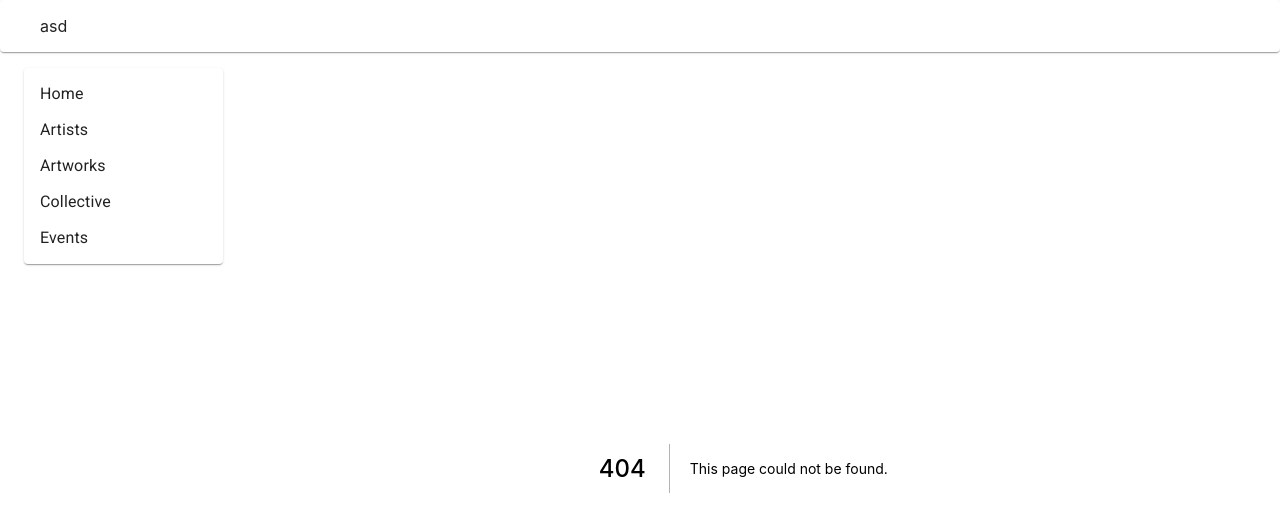
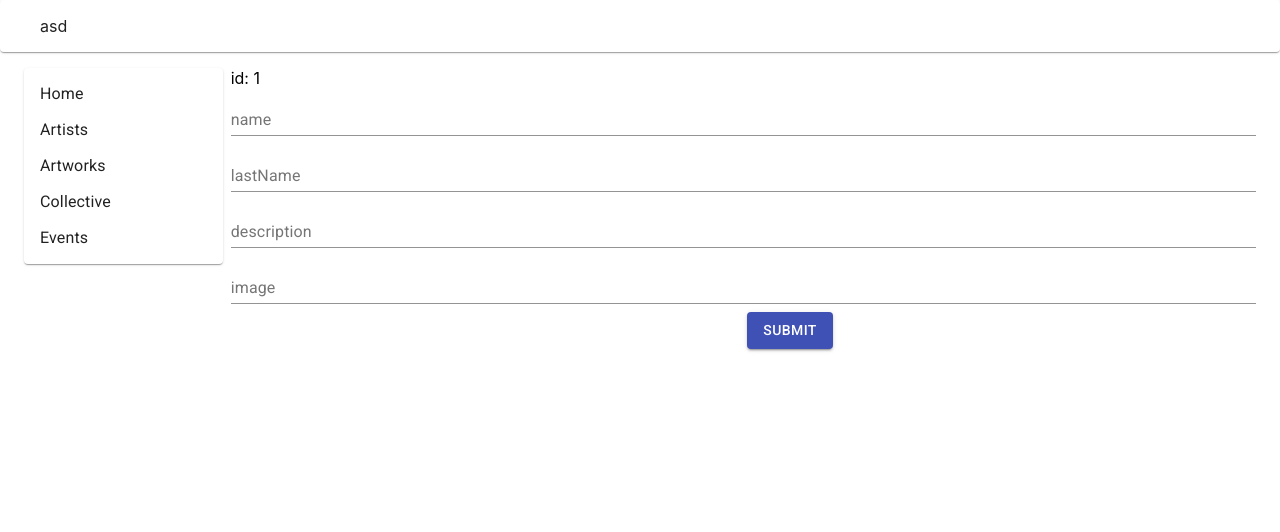
Before and after one commit to KingDavid2/cuco_next_BAK, a Next.js app: page /artists/1/edit in a window 1280 px wide. Before the commit this address had no page. Shown: the top 532 px of the page. Built offline with nearby package versions, Linux system fonts and the light colour scheme; no server answers.

Commit message:
Add edit Artist form

```diff
--- /dev/null
+++ b/components/ArtistFrom.tsx
@@ -0,0 +1,55 @@
+import React, { FC, useEffect } from 'react';
+import { IArtist } from '../types/api'
+import TextFieldHook from './form-components/TextFieldHook'
+import { Button, Grid, TextField } from '@material-ui/core';
+import { useForm, SubmitHandler } from 'react-hook-form';
+
+interface Props {
+  artist: IArtist
+}
+
+const ArtistForm: FC<Props> = ({ artist }) => {
+  console.log(artist)
+  // get functions to build form with useForm() hook
+  const { register, handleSubmit, reset, formState, setValue, control, watch } = useForm<IArtist>();
+
+  useEffect(() => {
+    reset(artist)
+  }, [ reset]);
+
+  const onSubmit: SubmitHandler<IArtist> = data => console.log(data);
+
+  return (
+    <form onSubmit={handleSubmit(onSubmit)}>
+      <Grid
+        container
+        spacing={1}
+        direction="row"
+        justifyContent="center"
+        alignItems="flex-start"
+        >
+          <Grid item xs={12}>
+            <TextFieldHook name="name" control={control} label="name" />
+          </Grid>
+          <Grid item xs={12}>
+            <TextFieldHook name="lastName" control={control} label="lastName" />
+          </Grid>
+          <Grid item xs={12}>
+            <TextFieldHook name="description" control={control} label="description" />
+          </Grid>
+          <Grid item xs={12}>
+            <TextFieldHook name="image" control={control} label="image" />
+          </Grid>
+          <Grid item xs={6}>
+          </Grid>
+          <Grid item xs={6}>
+            <Button variant="contained" color="primary" type="submit" value="Submit">
+              Submit
+            </Button>
+          </Grid>
+      </Grid>
+    </form>
+  );
+};
+
+export default ArtistForm
--- /dev/null
+++ b/pages/artists/[id]/edit.tsx
@@ -0,0 +1,23 @@
+import { useRouter } from 'next/router'
+import ArtistFrom from '../../../components/ArtistFrom'
+
+import { useGetArtistQuery } from '../../../redux/api'
+
+const Artist = () => {
+  const router = useRouter()
+  const { id } = router.query
+  const { data, error, isLoading } = useGetArtistQuery(id)
+
+  return (
+    <>
+      { !isLoading &&
+        <>
+          id: {id}
+          <ArtistFrom artist={data} />
+        </>
+      }
+    </>
+  )
+}
+
+export default Artist
--- a/pages/artists/[id].tsx
+++ b/pages/artists/[id]/index.tsx
@@ -1,6 +1,6 @@
 import { useRouter } from 'next/router'
-import ArtistCard from '../../components/ArtistCard'
-import { useGetArtistQuery } from '../../redux/api'
+import ArtistCard from '../../../components/ArtistCard'
+import { useGetArtistQuery } from '../../../redux/api'
 
 const Artist = () => {
   const router = useRouter()
--- a/types/api.tsx
+++ b/types/api.tsx
@@ -1,5 +1,5 @@
 export interface IArtist {
-  id: string,
+  id?: string,
   name?: string,
   lastName?: string,
   link?: string,
```
